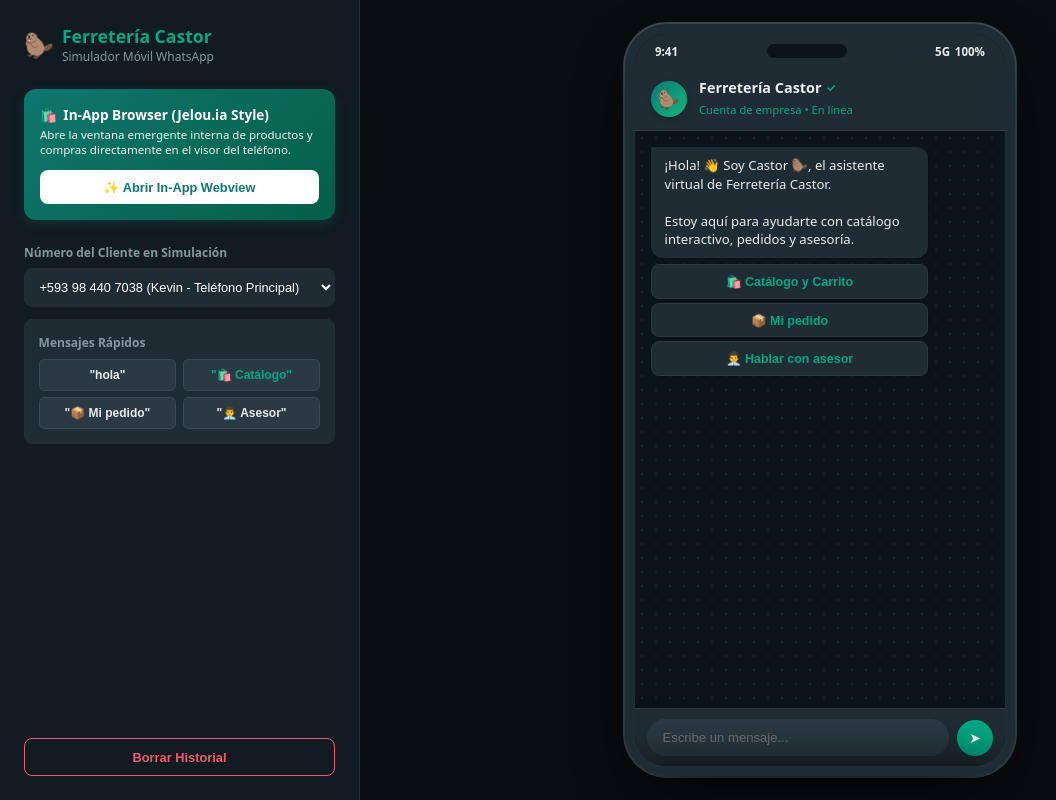
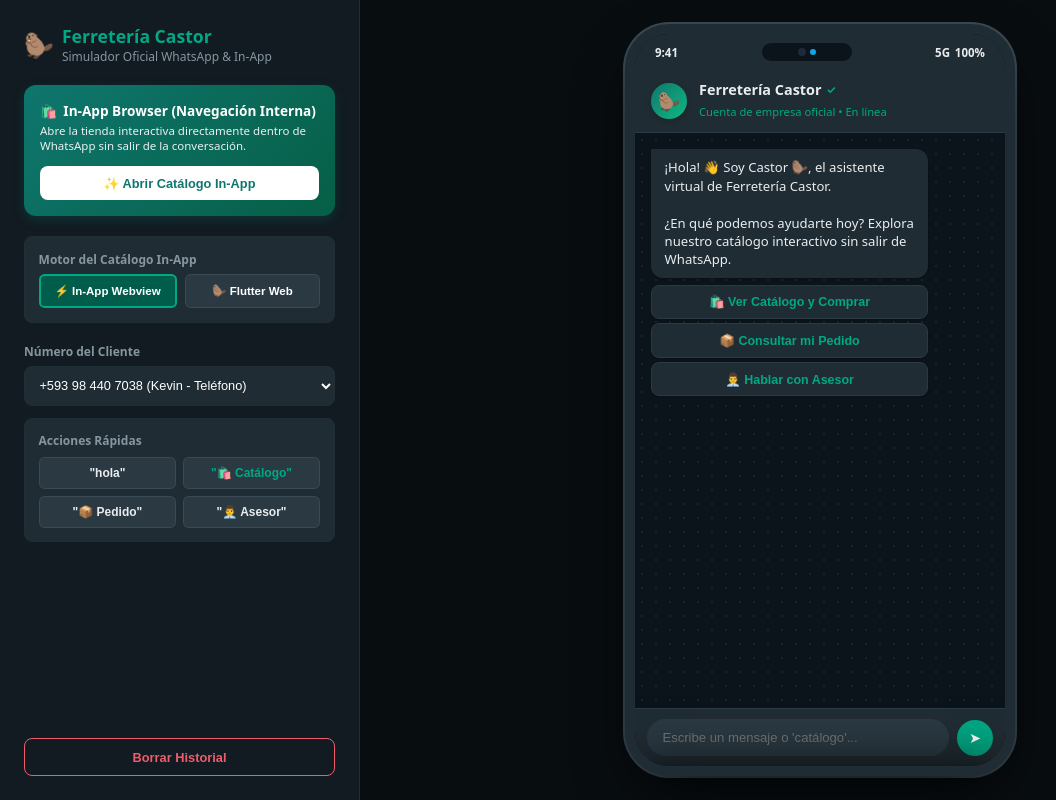
Before and after one commit to HeuristicLog/chatbot_agente_ferreteria01, a React (Vite) app in the folder whatsapp-simulator/: page / in a window 1280 px wide. Shown: the whole page, without its empty margins (0-1056 px from the left). Built offline with nearby package versions, Linux system fonts and the light colour scheme; no server answers.

Commit message:
feat: complete interactive WhatsApp mobile phone simulator with in-app browser catalog

```diff
--- a/whatsapp-simulator/src/App.tsx
+++ b/whatsapp-simulator/src/App.tsx
@@ -1,17 +1,21 @@
 import { useState, useEffect } from 'react'
 
 const GATEWAY_URL = 'http://localhost:8095';
-const CATALOG_WEBVIEW_URL = 'http://localhost:8085/catalogo';
 
 export default function App() {
   const [phone, setPhone] = useState('593984407038')
   const [message, setMessage] = useState('')
   const [messages, setMessages] = useState<any[]>([])
   const [showWebview, setShowWebview] = useState(false)
+  const [catalogEngine, setCatalogEngine] = useState<'flutter' | 'yelow'>('yelow')
   const [toast, setToast] = useState<string | null>(null)
 
+  const catalogUrl = catalogEngine === 'flutter'
+    ? 'http://localhost:8092'
+    : `http://localhost:8085/catalogo?phone=${phone}&sucursal=Centro`;
+
   useEffect(() => {
-    // Load local inbound history
+    // Load local chat history
     const stored = localStorage.getItem(`chat_history:${phone}`)
     if (stored) {
       setMessages(JSON.parse(stored))
@@ -20,12 +24,44 @@
         {
           id: 'welcome',
           direction: 'outbound',
-          message: '¡Hola! 👋 Soy Castor 🦫, el asistente virtual de Ferretería Castor.\n\nEstoy aquí para ayudarte con catálogo interactivo, pedidos y asesoría.',
-          buttons: ['🛍️ Catálogo y Carrito', '📦 Mi pedido', '👨‍💼 Hablar con asesor']
+          message: '¡Hola! 👋 Soy Castor 🦫, el asistente virtual de Ferretería Castor.\n\n¿En qué podemos ayudarte hoy? Explora nuestro catálogo interactivo sin salir de WhatsApp.',
+          buttons: ['🛍️ Ver Catálogo y Comprar', '📦 Consultar mi Pedido', '👨‍💼 Hablar con Asesor']
         }
       ])
     }
   }, [phone])
+
+  // Listen to postMessage from in-app catalog iframe
+  useEffect(() => {
+    const handleFrameMessage = (event: MessageEvent) => {
+      try {
+        if (event.data && typeof event.data === 'object') {
+          if (event.data.type === 'ORDER_PLACED' || event.data.order_number) {
+            setShowWebview(false);
+            const orderNum = event.data.order_number || '#CAST-2026-DEMO';
+            const total = event.data.total ? `$${event.data.total}` : '';
+            const confirmMsg = `✅ *¡Pedido Confirmado!* 🎉\n\nTu orden *${orderNum}* por un valor de *${total}* ha sido registrada exitosamente en Ferretería Castor.\n\nEn breve un asesor despachará tu solicitud.`;
+            setMessages(prev => {
+              const updated = [...prev, {
+                id: `order-conf-${Date.now()}`,
+                direction: 'outbound',
+                message: confirmMsg,
+                timestamp: new Date().toISOString()
+              }];
+              localStorage.setItem(`chat_history:${phone}`, JSON.stringify(updated));
+              return updated;
+            });
+            showToast(`¡Orden ${orderNum} registrada!`);
+          }
+        }
+      } catch (e) {
+        console.error(e);
+      }
+    };
+
+    window.addEventListener('message', handleFrameMessage);
+    return () => window.removeEventListener('message', handleFrameMessage);
+  }, [phone]);
 
   // Poll gateway for outbound messages sent by chatbot
   useEffect(() => {
@@ -37,10 +73,9 @@
           setMessages(prev => {
             const inboundList = prev.filter(m => m.direction === 'inbound')
             const outboundList = result.data.map((m: any, idx: number) => {
-              // Extract buttons if standard menu
               let btns: string[] = []
-              if (m.message.includes('Catálogo') || m.message.includes('Castor')) {
-                btns = ['🛍️ Catálogo y Carrito', '📦 Mi pedido', '👨‍💼 Hablar con asesor']
+              if (m.message.includes('Catálogo') || m.message.includes('Castor') || m.message.includes('Hola')) {
+                btns = ['🛍️ Ver Catálogo y Comprar', '📦 Consultar mi Pedido', '👨‍💼 Hablar con Asesor']
               }
               return {
                 id: `out-${idx}-${m.timestamp}`,
@@ -65,7 +100,7 @@
           })
         }
       } catch {
-        // Gateway might be offline during build
+        // Gateway polling
       }
     }, 1500)
 
@@ -84,9 +119,8 @@
 
     const msgId = `sim-msg-${Math.random().toString(36).substring(2, 9)}`
 
-    // Check if clicking catalog button
-    if (text.includes('Catálogo') || text.includes('Carrito') || text.includes('Tienda')) {
-      // Auto trigger In-App Webview sheet for high-end demo
+    // Si el usuario presiona el botón del catálogo, abrimos el In-App Webview integrado en WhatsApp
+    if (text.includes('Catálogo') || text.includes('Carrito') || text.includes('Comprar') || text.toLowerCase().includes('catalogo')) {
       setShowWebview(true)
     }
 
@@ -96,7 +130,7 @@
       message_id: msgId,
       metadata: {
         provider: "meta",
-        interactive_id: text.includes('Catálogo') ? 'flow_catalogo' : (text.includes('pedido') ? 'flow_pedido' : (text.includes('asesor') ? 'flow_asesor' : undefined))
+        interactive_id: text.includes('Catálogo') ? 'flow_catalogo' : (text.includes('Pedido') ? 'flow_pedido' : (text.includes('Asesor') ? 'flow_asesor' : undefined))
       }
     }
 
@@ -114,7 +148,7 @@
     })
 
     try {
-      showToast('Enviando mensaje...')
+      showToast('Enviando a WhatsApp...')
       const response = await fetch(`${GATEWAY_URL}/webhooks/whatsapp`, {
         method: 'POST',
         headers: { 'Content-Type': 'application/json' },
@@ -122,10 +156,10 @@
       })
       const result = await response.json()
       if (result.status === 'received' || result.status === 'processed') {
-        showToast('Mensaje procesado.')
+        showToast('Mensaje entregado.')
       }
     } catch {
-      showToast('Error al conectar con la Gateway.')
+      showToast('Error de conexión.')
     }
   }
 
@@ -135,8 +169,8 @@
       {
         id: 'welcome',
         direction: 'outbound',
-        message: '¡Hola! 👋 Soy Castor 🦫, el asistente virtual de Ferretería Castor.\n\nEstoy aquí para ayudarte con catálogo interactivo, pedidos y asesoría.',
-        buttons: ['🛍️ Catálogo y Carrito', '📦 Mi pedido', '👨‍💼 Hablar con asesor']
+        message: '¡Hola! 👋 Soy Castor 🦫, el asistente virtual de Ferretería Castor.\n\n¿En qué podemos ayudarte hoy? Explora nuestro catálogo interactivo sin salir de WhatsApp.',
+        buttons: ['🛍️ Ver Catálogo y Comprar', '📦 Consultar mi Pedido', '👨‍💼 Hablar con Asesor']
       }
     ])
     setShowWebview(false)
@@ -151,13 +185,13 @@
       )}
 
       {/* Control Panel Lateral */}
-      <div style={{ width: '360px', background: '#111b21', borderRight: '1px solid #222e35', padding: '1.5rem', display: 'flex', flexDirection: 'column', gap: '1.5rem', overflowY: 'auto' }}>
+      <div style={{ width: '360px', background: '#111b21', borderRight: '1px solid #222e35', padding: '1.5rem', display: 'flex', flexDirection: 'column', gap: '1.25rem', overflowY: 'auto' }}>
         <div>
           <div style={{ display: 'flex', alignItems: 'center', gap: '0.5rem' }}>
             <span style={{ fontSize: '1.5rem' }}>🦫</span>
             <div>
               <h2 style={{ color: '#00a884', fontSize: '1.1rem', margin: 0, fontWeight: 700 }}>Ferretería Castor</h2>
-              <p style={{ fontSize: '0.75rem', color: '#8696a0', margin: 0 }}>Simulador Móvil WhatsApp</p>
+              <p style={{ fontSize: '0.75rem', color: '#8696a0', margin: 0 }}>Simulador Oficial WhatsApp & In-App</p>
             </div>
           </div>
         </div>
@@ -165,42 +199,61 @@
         {/* Acceso Rápido al Webview */}
         <div style={{ background: 'linear-gradient(135deg, #0f766e, #065f46)', padding: '1rem', borderRadius: '0.75rem', color: 'white', boxShadow: '0 4px 12px rgba(15,118,110,0.25)' }}>
           <div style={{ fontSize: '0.85rem', fontWeight: 700, marginBottom: '0.25rem', display: 'flex', alignItems: 'center', gap: '0.4rem' }}>
-            <span>🛍️</span> In-App Browser (Jelou.ia Style)
+            <span>🛍️</span> In-App Browser (Navegación Interna)
           </div>
           <p style={{ fontSize: '0.72rem', opacity: 0.9, marginBottom: '0.75rem', lineHeight: 1.3 }}>
-            Abre la ventana emergente interna de productos y compras directamente en el visor del teléfono.
+            Abre la tienda interactiva directamente dentro de WhatsApp sin salir de la conversación.
           </p>
           <button
             onClick={() => setShowWebview(prev => !prev)}
             style={{ width: '100%', padding: '0.6rem', background: 'white', color: '#0f766e', border: 'none', borderRadius: '0.5rem', fontWeight: 700, fontSize: '0.8rem', cursor: 'pointer', display: 'flex', alignItems: 'center', justifyContent: 'center', gap: '0.4rem' }}
           >
-            {showWebview ? '✕ Cerrar In-App Webview' : '✨ Abrir In-App Webview'}
+            {showWebview ? '✕ Cerrar Catálogo In-App' : '✨ Abrir Catálogo In-App'}
           </button>
+        </div>
+
+        {/* Selector de Motor de Catálogo */}
+        <div style={{ background: '#202c33', padding: '0.85rem', borderRadius: '0.5rem', border: '1px solid #222e35' }}>
+          <label style={{ display: 'block', fontSize: '0.75rem', color: '#8696a0', marginBottom: '0.4rem', fontWeight: 600 }}>Motor del Catálogo In-App</label>
+          <div style={{ display: 'flex', gap: '0.5rem' }}>
+            <button
+              onClick={() => setCatalogEngine('yelow')}
+              style={{ flex: 1, padding: '0.5rem', borderRadius: '0.35rem', border: catalogEngine === 'yelow' ? '2px solid #00a884' : '1px solid #3b4a54', background: catalogEngine === 'yelow' ? '#005c4b' : '#2a3942', color: 'white', fontSize: '0.72rem', fontWeight: 700, cursor: 'pointer' }}
+            >
+              ⚡ In-App Webview
+            </button>
+            <button
+              onClick={() => setCatalogEngine('flutter')}
+              style={{ flex: 1, padding: '0.5rem', borderRadius: '0.35rem', border: catalogEngine === 'flutter' ? '2px solid #00a884' : '1px solid #3b4a54', background: catalogEngine === 'flutter' ? '#005c4b' : '#2a3942', color: 'white', fontSize: '0.72rem', fontWeight: 700, cursor: 'pointer' }}
+            >
+              🦫 Flutter Web
+            </button>
+          </div>
         </div>
 
         {/* Selector de Teléfono */}
         <div style={{ display: 'flex', flexDirection: 'column', gap: '0.75rem' }}>
           <div>
-            <label style={{ display: 'block', fontSize: '0.75rem', color: '#8696a0', marginBottom: '0.4rem', fontWeight: 600 }}>Número del Cliente en Simulación</label>
+            <label style={{ display: 'block', fontSize: '0.75rem', color: '#8696a0', marginBottom: '0.4rem', fontWeight: 600 }}>Número del Cliente</label>
             <select
               value={phone}
               onChange={e => setPhone(e.target.value)}
               style={{ width: '100%', padding: '0.65rem', borderRadius: '0.5rem', border: '1px solid #222e35', background: '#202c33', color: 'white', outline: 'none', fontSize: '0.8rem' }}
             >
-              <option value="593984407038">+593 98 440 7038 (Kevin - Teléfono Principal)</option>
-              <option value="593988888888">+593 98 888 8888 (Cliente Demo 1)</option>
-              <option value="593987654321">+593 98 765 4321 (Cliente Demo 2)</option>
+              <option value="593984407038">+593 98 440 7038 (Kevin - Teléfono)</option>
+              <option value="593988921136">+593 98 892 1136 (WhatsApp Demo)</option>
+              <option value="593988888888">+593 98 888 8888 (Cliente Demo)</option>
             </select>
           </div>
 
-          {/* Botones de Prueba Rápida */}
+          {/* Botones de Acción Rápida */}
           <div style={{ background: '#202c33', padding: '0.85rem', borderRadius: '0.5rem', border: '1px solid #222e35' }}>
-            <span style={{ fontSize: '0.75rem', color: '#8696a0', fontWeight: 600, display: 'block', marginBottom: '0.5rem' }}>Mensajes Rápidos</span>
+            <span style={{ fontSize: '0.75rem', color: '#8696a0', fontWeight: 600, display: 'block', marginBottom: '0.5rem' }}>Acciones Rápidas</span>
             <div style={{ display: 'grid', gridTemplateColumns: '1fr 1fr', gap: '0.4rem' }}>
               <button onClick={() => handleSendMessage('hola')} style={{ padding: '0.5rem', background: '#2a3942', color: '#e9edef', border: '1px solid #3b4a54', borderRadius: '0.35rem', fontSize: '0.75rem', cursor: 'pointer', fontWeight: 600 }}>"hola"</button>
-              <button onClick={() => handleSendMessage('🛍️ Catálogo y Carrito')} style={{ padding: '0.5rem', background: '#2a3942', color: '#00a884', border: '1px solid #3b4a54', borderRadius: '0.35rem', fontSize: '0.75rem', cursor: 'pointer', fontWeight: 600 }}>"🛍️ Catálogo"</button>
-              <button onClick={() => handleSendMessage('📦 Mi pedido')} style={{ padding: '0.5rem', background: '#2a3942', color: '#e9edef', border: '1px solid #3b4a54', borderRadius: '0.35rem', fontSize: '0.75rem', cursor: 'pointer', fontWeight: 600 }}>"📦 Mi pedido"</button>
-              <button onClick={() => handleSendMessage('👨‍💼 Hablar con asesor')} style={{ padding: '0.5rem', background: '#2a3942', color: '#e9edef', border: '1px solid #3b4a54', borderRadius: '0.35rem', fontSize: '0.75rem', cursor: 'pointer', fontWeight: 600 }}>"👨‍💼 Asesor"</button>
+              <button onClick={() => handleSendMessage('🛍️ Ver Catálogo y Comprar')} style={{ padding: '0.5rem', background: '#2a3942', color: '#00a884', border: '1px solid #3b4a54', borderRadius: '0.35rem', fontSize: '0.75rem', cursor: 'pointer', fontWeight: 600 }}>"🛍️ Catálogo"</button>
+              <button onClick={() => handleSendMessage('📦 Consultar mi Pedido')} style={{ padding: '0.5rem', background: '#2a3942', color: '#e9edef', border: '1px solid #3b4a54', borderRadius: '0.35rem', fontSize: '0.75rem', cursor: 'pointer', fontWeight: 600 }}>"📦 Pedido"</button>
+              <button onClick={() => handleSendMessage('👨‍💼 Hablar con Asesor')} style={{ padding: '0.5rem', background: '#2a3942', color: '#e9edef', border: '1px solid #3b4a54', borderRadius: '0.35rem', fontSize: '0.75rem', cursor: 'pointer', fontWeight: 600 }}>"👨‍💼 Asesor"</button>
             </div>
           </div>
         </div>
@@ -213,14 +266,14 @@
         </button>
       </div>
 
-      {/* Frame del Teléfono Móvil (Mockup) */}
+      {/* Frame del Teléfono Móvil (Mockup Realista) */}
       <div style={{ flexGrow: 1, display: 'flex', alignItems: 'center', justifyContent: 'center', padding: '1.5rem', background: '#080d10' }}>
         <div style={{
           width: '390px',
           height: '780px',
           maxHeight: '94vh',
           background: '#0b141a',
-          borderRadius: '42px',
+          borderRadius: '44px',
           border: '10px solid #202c33',
           boxShadow: '0 25px 60px -15px rgba(0,0,0,0.8), 0 0 0 2px #3b4a54',
           display: 'flex',
@@ -229,10 +282,13 @@
           overflow: 'hidden'
         }}>
 
-          {/* Barra de Estado del Móvil */}
-          <div style={{ height: '34px', background: '#202c33', display: 'flex', alignItems: 'center', justifyContent: 'space-between', padding: '0 1.25rem', fontSize: '0.72rem', color: '#e9edef', fontWeight: 600 }}>
+          {/* Dynamic Island / Barra Superior del Móvil */}
+          <div style={{ height: '36px', background: '#202c33', display: 'flex', alignItems: 'center', justifyContent: 'space-between', padding: '0 1.25rem', fontSize: '0.72rem', color: '#e9edef', fontWeight: 600, zIndex: 110 }}>
             <span>9:41</span>
-            <div style={{ width: '80px', height: '14px', background: '#0b141a', borderRadius: '10px' }}></div>
+            <div style={{ width: '90px', height: '18px', background: '#0b141a', borderRadius: '12px', display: 'flex', alignItems: 'center', justifyContent: 'center' }}>
+              <div style={{ width: '8px', height: '8px', borderRadius: '50%', background: '#1e293b', marginRight: '4px' }}></div>
+              <div style={{ width: '6px', height: '6px', borderRadius: '50%', background: '#0ea5e9' }}></div>
+            </div>
             <div style={{ display: 'flex', gap: '0.3rem', alignItems: 'center' }}>
               <span>5G</span>
               <span>100%</span>
@@ -249,7 +305,7 @@
                 Ferretería Castor
                 <span style={{ fontSize: '0.7rem', color: '#00a884' }}>✓</span>
               </div>
-              <span style={{ fontSize: '0.7rem', color: '#00a884' }}>Cuenta de empresa • En línea</span>
+              <span style={{ fontSize: '0.7rem', color: '#00a884' }}>Cuenta de empresa oficial • En línea</span>
             </div>
           </div>
 
@@ -272,7 +328,7 @@
                     {m.message}
                   </div>
 
-                  {/* Interactive WhatsApp Buttons */}
+                  {/* WhatsApp Interactive Buttons */}
                   {!isUser && m.buttons && m.buttons.length > 0 && (
                     <div style={{ display: 'flex', flexDirection: 'column', gap: '0.25rem', marginTop: '0.15rem' }}>
                       {m.buttons.map((btnText: string, bIdx: number) => (
@@ -316,7 +372,7 @@
               type="text"
               value={message}
               onChange={e => setMessage(e.target.value)}
-              placeholder="Escribe un mensaje..."
+              placeholder="Escribe un mensaje o 'catálogo'..."
               style={{ flexGrow: 1, padding: '0.65rem 0.9rem', borderRadius: '18px', border: '1px solid #2a3942', background: '#2a3942', color: 'white', outline: 'none', fontSize: '0.82rem' }}
             />
             <button
@@ -327,11 +383,11 @@
             </button>
           </form>
 
-          {/* 🪟 IN-APP BROWSER SLIDE-UP SHEET (Jelou.ia Style) */}
+          {/* 🪟 IN-APP BROWSER SLIDE-UP SHEET (Navegación Interna sin salir de WhatsApp) */}
           <div style={{
             position: 'absolute',
             inset: 0,
-            background: 'white',
+            background: '#f8fafc',
             zIndex: 100,
             transform: showWebview ? 'translateY(0)' : 'translateY(100%)',
             transition: 'transform 0.35s cubic-bezier(0.16, 1, 0.3, 1)',
@@ -341,7 +397,7 @@
           }}>
             {/* Top Bar del Visor Interno de WhatsApp */}
             <div style={{
-              height: '48px',
+              height: '46px',
               background: '#111b21',
               color: '#e9edef',
               display: 'flex',
@@ -349,30 +405,38 @@
               justifyContent: 'space-between',
               padding: '0 1rem',
               borderBottom: '1px solid #222e35',
-              fontSize: '0.8rem'
+              fontSize: '0.8rem',
+              boxShadow: '0 2px 8px rgba(0,0,0,0.2)'
             }}>
               <button
                 onClick={() => setShowWebview(false)}
                 style={{ background: 'transparent', border: 'none', color: '#8696a0', fontSize: '1.2rem', cursor: 'pointer', padding: '0.25rem' }}
+                title="Cerrar Catálogo"
               >
                 ✕
               </button>
 
               <div style={{ display: 'flex', flexDirection: 'column', alignItems: 'center' }}>
-                <span style={{ fontWeight: 700, fontSize: '0.78rem', color: '#e9edef' }}>WhatsApp</span>
-                <span style={{ fontSize: '0.65rem', color: '#8696a0', display: 'flex', alignItems: 'center', gap: '0.2rem' }}>
+                <span style={{ fontWeight: 700, fontSize: '0.78rem', color: '#e9edef' }}>WhatsApp Business</span>
+                <span style={{ fontSize: '0.65rem', color: '#00a884', display: 'flex', alignItems: 'center', gap: '0.2rem' }}>
                   🔒 catalogo.ferreteriacastor.com
                 </span>
               </div>
 
-              <div style={{ color: '#8696a0', fontSize: '1rem' }}>⋮</div>
+              <button
+                onClick={() => setShowWebview(false)}
+                style={{ background: '#202c33', border: '1px solid #3b4a54', color: '#00a884', fontSize: '0.7rem', borderRadius: '4px', padding: '0.2rem 0.5rem', cursor: 'pointer', fontWeight: 600 }}
+              >
+                Listo
+              </button>
             </div>
 
             {/* Iframe del Catálogo Oficial */}
             <iframe
-              src={`${CATALOG_WEBVIEW_URL}?phone=${phone}&sucursal=Centro`}
-              style={{ width: '100%', flexGrow: 1, border: 'none' }}
+              src={catalogUrl}
+              style={{ width: '100%', flexGrow: 1, border: 'none', background: '#f8fafc' }}
               title="Catálogo In-App Castor"
+              allow="camera; microphone; geolocation"
             />
           </div>
 
```
